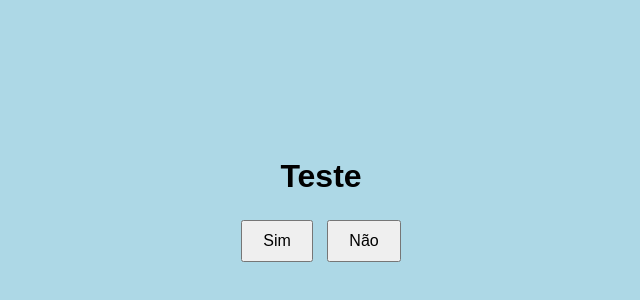
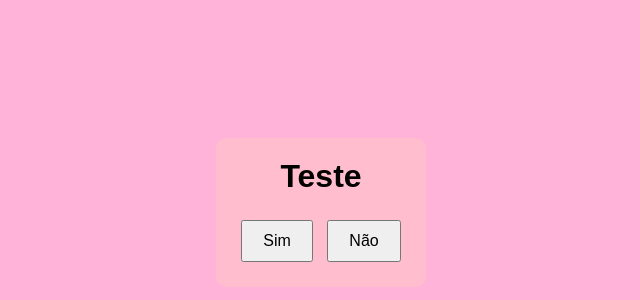
Before and after one commit to Wellington0liveira/Pedido, a plain HTML site: page index.html in a window 1280 px wide. Shown: the part 188-488 px from the top of the page, without its empty margins (319-959 px from the left). Drawn offline with Linux system fonts and the light colour scheme.

Commit message:
Update style.css

```diff
--- a/style.css
+++ b/style.css
@@ -9,12 +9,15 @@ body {
   justify-content: center;
   align-items: center;
   height: 100vh;
-  background-color: #add8e6; /* Azul claro */
+  background-color: #ffb3d9; /* Rosa clarinho */
   font-family: Arial, sans-serif;
 }
 
 .container {
   text-align: center;
+  background-color: rgba(255, 192, 203, 0.8); /* Rosa com um pouco de transparência para destacar o texto */
+  padding: 20px; /* Adiciona algum espaço ao redor do conteúdo */
+  border-radius: 10px; /* Arredonda os cantos */
 }
 
 h1 {
```
